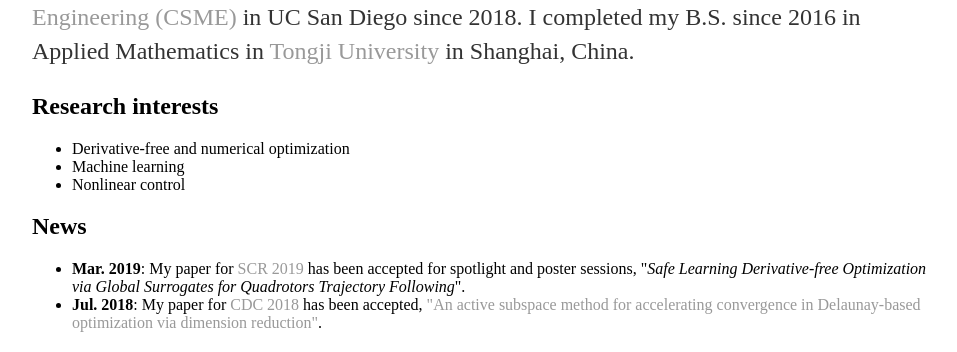
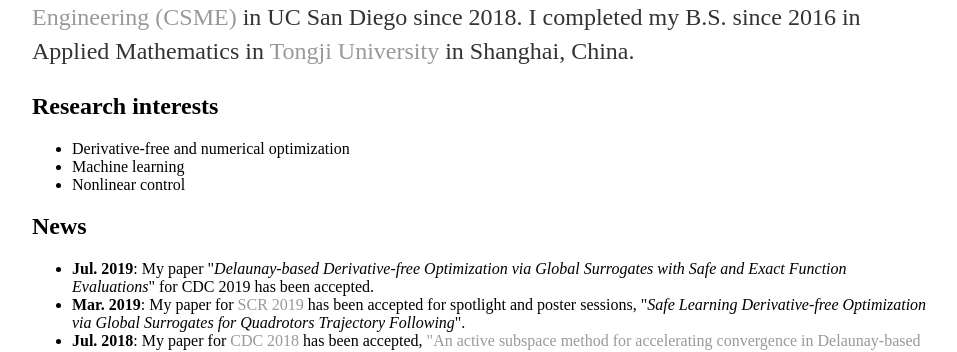
Before and after one commit to kimukook/kimukook.github.io, a Jekyll site: the page built from index.html, in a window 1280 px wide and 900 px high, scrolled down 921 px, cut to the strip 0-352 px from the top of the window. Shown: the whole strip, without its empty margins (160-1117 px from the left). Built offline with Jekyll 4.4.1, drawn with Linux system fonts in a browser that asks for light colours.

Commit message:
Update index.html

```diff
--- a/index.html
+++ b/index.html
@@ -21,11 +21,11 @@ title: Muhan Zhao's Homepage
 	</ul>
 	<h2> News </h2>
 	<ul>
+		<li> <b>Jul. 2019</b>: My paper "<i>Delaunay-based Derivative-free Optimization via Global Surrogates with Safe and Exact Function Evaluations</i>" for CDC 2019 has been accepted.</li>
 		<li> <b>Mar. 2019</b>: My paper for <a href="http://scr2019.caltech.edu">SCR 2019</a> has been accepted for spotlight and poster sessions, "<i>Safe Learning Derivative-free Optimization via Global Surrogates for Quadrotors Trajectory Following</i>". </li>
 		<li> <b>Jul. 2018</b>: My paper for <a href="https://cdc2018.ieeecss.org">CDC 2018</a> has been accepted, <a href="https://ieeexplore.ieee.org/abstract/document/8619219">"An active subspace method for accelerating convergence in Delaunay-based optimization via dimension reduction"</a>.</li>
 	</ul>
-	<!--<p align="center"><img src="PartialLunarEclipse_Fattinnanzi_1080.JPG" alt="" width="600" height="400"></p>-->
-	<p align="center"><img src="PartialLunarEclipse_Fattinnanzi_1080.jpg" alt="" width="600" height="400" /></p>
+	<p align="center"><img src="PartialLunarEclipse_Fattinnanzi_1080.jpg" alt="Lunar Eclipse July. 21, 2019(Picture credit to NASA APoD)" width="600" height="400" /></p>
 	<p align="center"> <i>It is difficult to say what is impossible, for the dream of yesterday is the hope of today and the reality of tomorrow. - Dr. Robert Goddard </i> </p>
 	<p align="center"> <i>Everything negative - pressure, challenges - is all an opportunity for me to rise. - Kobe Bryant </i> </p>
 </div><!-- /.blurb -->
```
